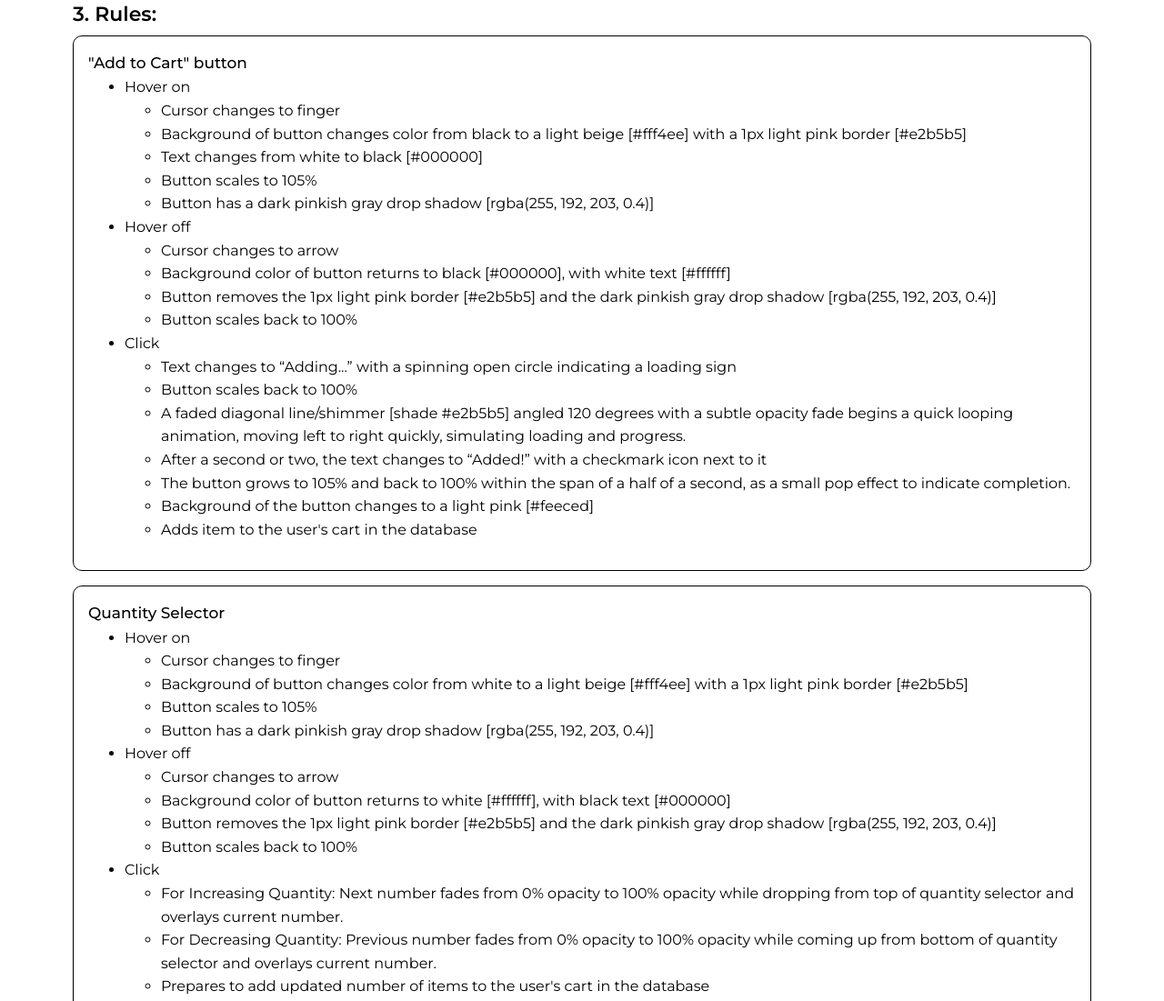
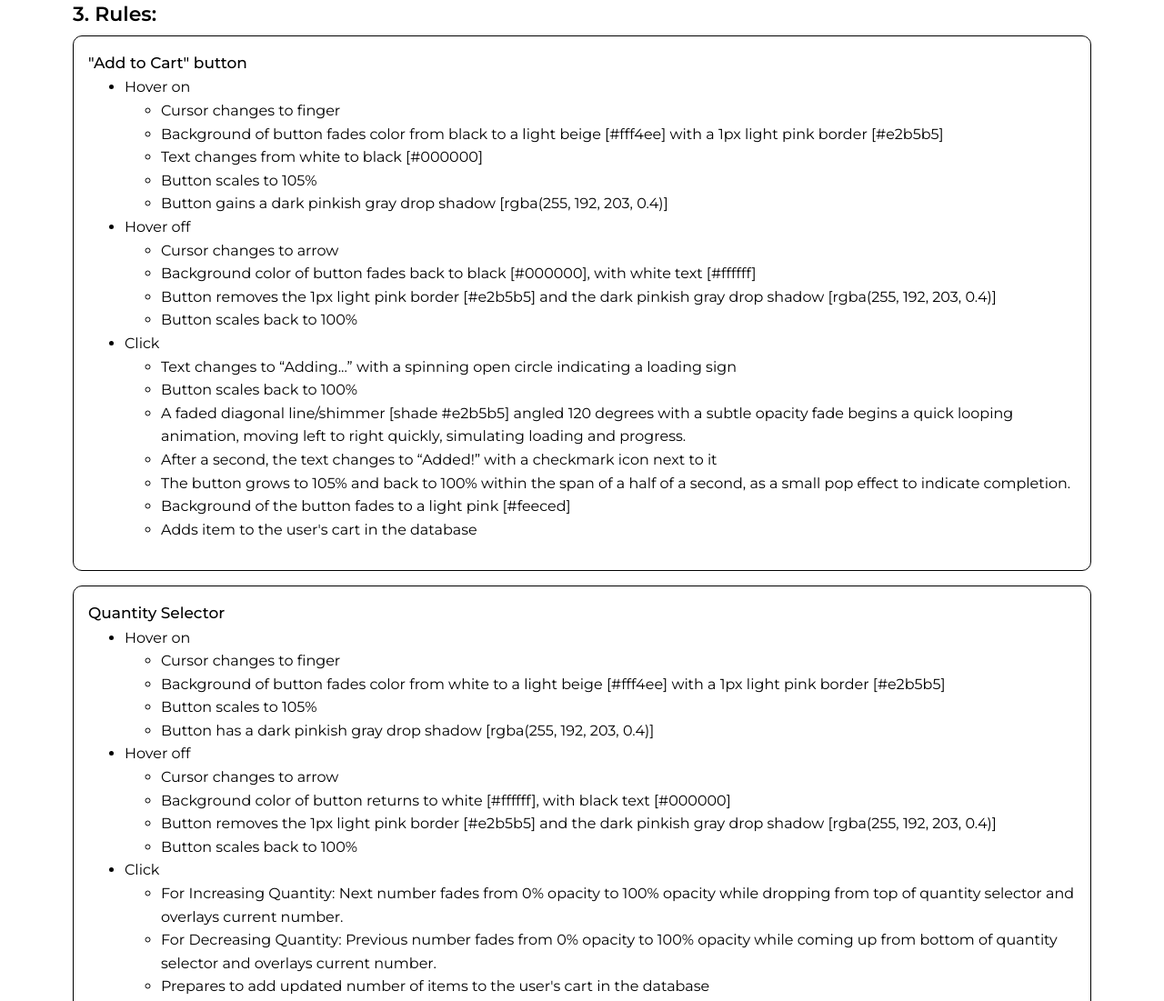
Before and after one commit to mihika613/idm241-mp3763, a plain HTML site: page beta/index.html in a window 1280 px wide. Shown: the part 794-1895 px from the top of the page at 91% size. Drawn offline with Linux system fonts and the light colour scheme; a web font is replaced by a local one.

Commit message:
📝 Minor Tweaks Adding More Description

```diff
--- a/beta/index.html
+++ b/beta/index.html
@@ -63,15 +63,15 @@
                     <li>Hover on</li>
                         <ul>
                             <li>Cursor changes to finger</li>
-                            <li>Background of button changes color from black to a light beige [#fff4ee] with a 1px light pink border [#e2b5b5]</li>
+                            <li>Background of button fades color from black to a light beige [#fff4ee] with a 1px light pink border [#e2b5b5]</li>
                             <li>Text changes from white to black [#000000]</li>
                             <li>Button scales to 105%</li>
-                            <li>Button has a dark pinkish gray drop shadow [rgba(255, 192, 203, 0.4)]</li>
+                            <li>Button gains a dark pinkish gray drop shadow [rgba(255, 192, 203, 0.4)]</li>
                         </ul>
                     <li>Hover off</li>
                         <ul>
                             <li>Cursor changes to arrow</li>
-                            <li>Background color of button returns to black [#000000], with white text [#ffffff]</li>
+                            <li>Background color of button fades back to black [#000000], with white text [#ffffff]</li>
                             <li>Button removes the 1px light pink border [#e2b5b5] and the dark pinkish gray drop shadow [rgba(255, 192, 203, 0.4)]</li>
                             <li>Button scales back to 100%</li>
                         </ul>
@@ -80,9 +80,9 @@
                             <li>Text changes to “Adding...” with a spinning open circle indicating a loading sign</li>
                             <li>Button scales back to 100%</li>
                             <li>A faded diagonal line/shimmer [shade #e2b5b5] angled 120 degrees with a subtle opacity fade begins a quick looping animation, moving left to right quickly, simulating loading and progress.</li>
-                            <li>After a second or two, the text changes to “Added!” with a checkmark icon next to it</li>
+                            <li>After a second, the text changes to “Added!” with a checkmark icon next to it</li>
                             <li>The button grows to 105% and back to 100% within the span of a half of a second, as a small pop effect to indicate completion.</li>
-                            <li>Background of the button changes to a light pink [#feeced]</li>
+                            <li>Background of the button fades to a light pink [#feeced]</li>
                             <li>Adds item to the user's cart in the database</li>
                         </ul>
                 </ul>
@@ -94,7 +94,7 @@
                     <li>Hover on</li>
                         <ul>
                             <li>Cursor changes to finger</li>
-                            <li>Background of button changes color from white to a light beige [#fff4ee] with a 1px light pink border [#e2b5b5]</li>
+                            <li>Background of button fades color from white to a light beige [#fff4ee] with a 1px light pink border [#e2b5b5]</li>
                             <li>Button scales to 105%</li>
                             <li>Button has a dark pinkish gray drop shadow [rgba(255, 192, 203, 0.4)]</li>
                         </ul>
@@ -143,7 +143,7 @@
                     <li>Hover on</li>
                         <ul>
                             <li>Cursor changes to finger</li>
-                            <li>Background of button changes color from black to a light beige [#fff4ee] with a 1px light pink border [#e2b5b5]</li>
+                            <li>Background of button fades color from black to a light beige [#fff4ee] with a 1px light pink border [#e2b5b5]</li>
                             <li>Text changes from white to black [#000000]</li>
                             <li>Button scales to 105%</li>
                             <li>Button has a dark pinkish gray drop shadow [rgba(255, 192, 203, 0.4)]</li>
@@ -160,9 +160,9 @@
                             <li>Text changes to “Adding...” with a spinning open circle indicating a loading sign</li>
                             <li>Button scales back to 100%</li>
                             <li>A faded diagonal line/shimmer [shade #e2b5b5] begins a quick looping animation, moving left to right quickly, simulating loading and progress.</li>
-                            <li>After a second or two, the text changes to “Added!” with a checkmark icon next to it</li>
+                            <li>After a second, the text changes to “Added!” with a checkmark icon next to it</li>
                             <li>The button grows to 105% and back to 100% within the span of a half of a second, as a small pop effect to indicate completion.</li>
-                            <li>Background of the button changes to a light pink [#feeced]</li>
+                            <li>Background of the button fades to a light pink [#feeced]</li>
                         </ul>
                 </ul>
             </div>
@@ -173,7 +173,7 @@
                     <li>Hover on</li>
                         <ul>
                             <li>Cursor changes to finger</li>
-                            <li>Background of button changes color from white to a light beige [#fff4ee] with a 1px light pink border [#e2b5b5]</li>
+                            <li>Background of button fades color from white to a light beige [#fff4ee] with a 1px light pink border [#e2b5b5]</li>
                             <li>Button scales to 105%</li>
                             <li>Button has a dark pinkish gray drop shadow [rgba(255, 192, 203, 0.4)]</li>
                         </ul>
```
